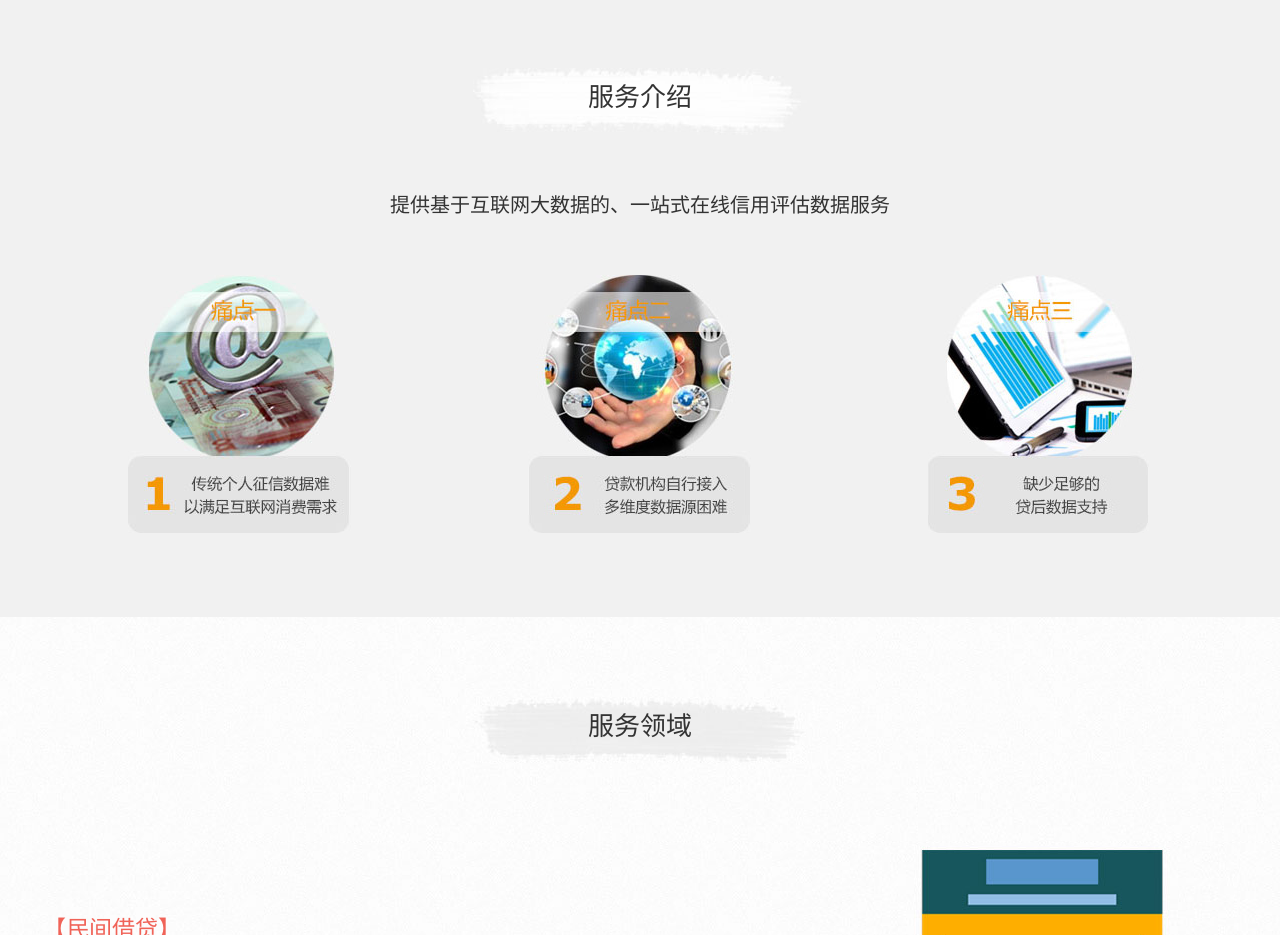
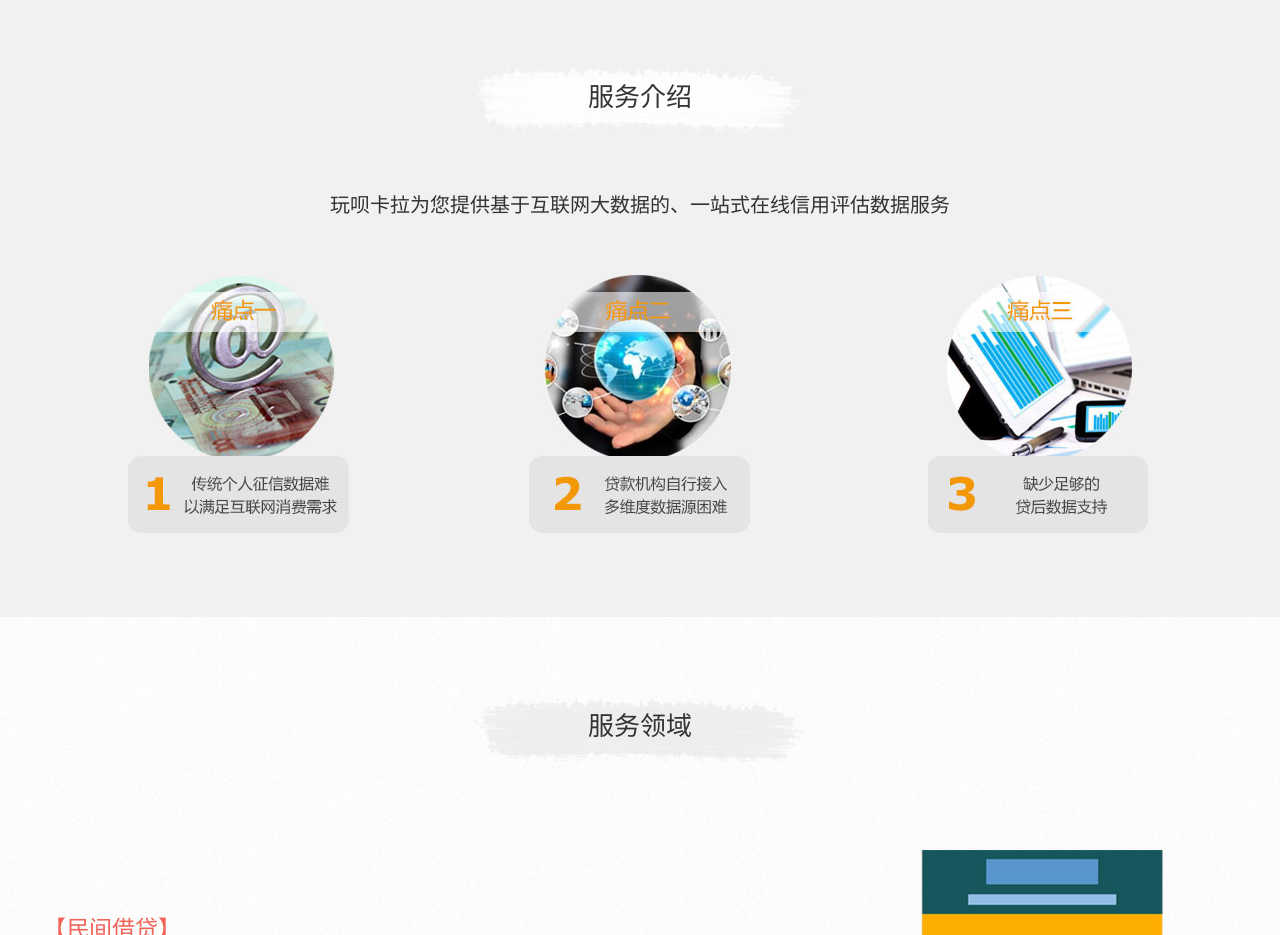
Before and after one commit to joyplus/lianzi, a plain HTML site: page index.html in a window 1280 px wide. Shown: the part 1720-2655 px from the top of the page. Drawn offline with Linux system fonts and the light colour scheme.

Commit message:
添加 玩呗卡拉 关键词频率2

```diff
--- a/index.html
+++ b/index.html
@@ -51,7 +51,7 @@ $(".www51buycom").slide({ titCell:".num ul" , mainCell:".51buypic" , effect:"fol
 <!-- 服务介绍 -->
 <div class="jieshao_bg">
      <div class="jieshao_title">服务介绍</div>
-     <h1>提供基于互联网大数据的、一站式在线信用评估数据服务</h1>
+     <h1>玩呗卡拉为您提供基于互联网大数据的、一站式在线信用评估数据服务</h1>
      <ul>
          <li><img src="img/san1.jpg" alt="玩呗卡拉 - 传统个人增信数据难以满足互联网消费需求"/></li>
          <li><img src="img/san2.jpg" alt="玩呗卡拉 - 贷款机构自行接入多维度数据源困难"/></li>
```
